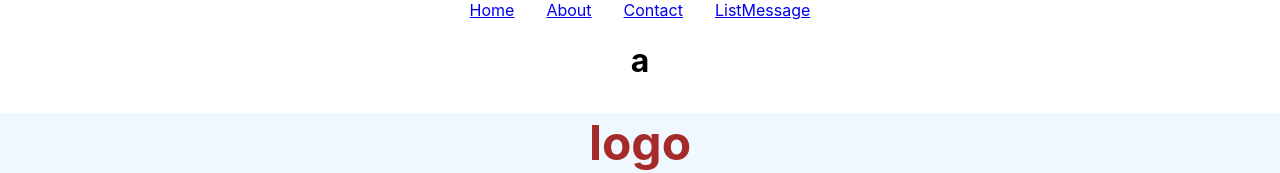
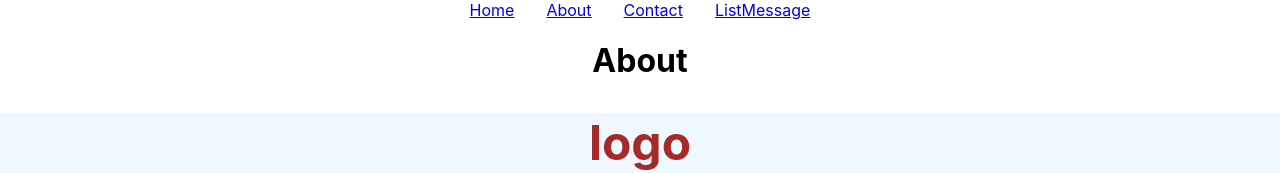
Before and after one commit to BouazziH/Ceppic-React, a React (Create React App) app: page /about in a window 1280 px wide. Shown: the top 173 px of the page. Built offline with nearby package versions, Linux system fonts and the light colour scheme; no server answers.

Commit message:
no change

```diff
--- a/src/pages/About.jsx
+++ b/src/pages/About.jsx
@@ -1,5 +1,5 @@
 export default function Contact() {
     return(
-        <h1>a</h1>
+        <h1>About</h1>
     )
 };
```
